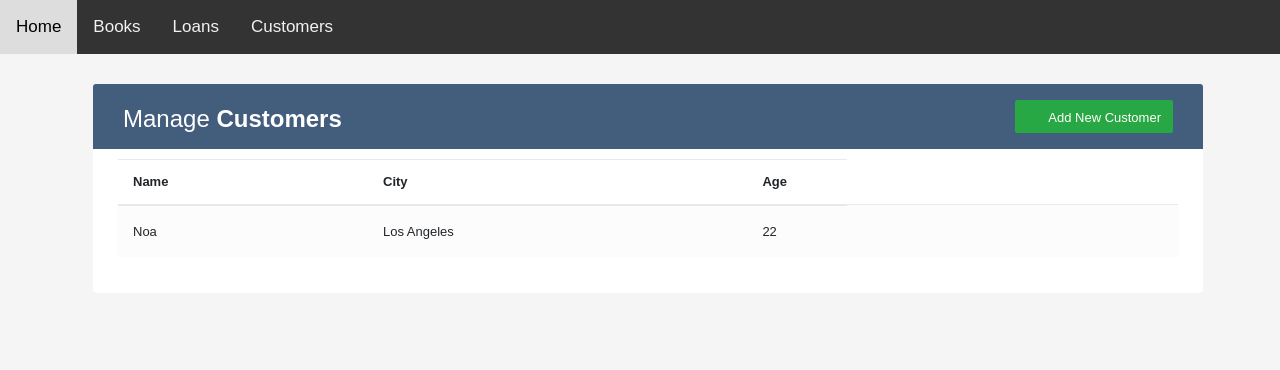
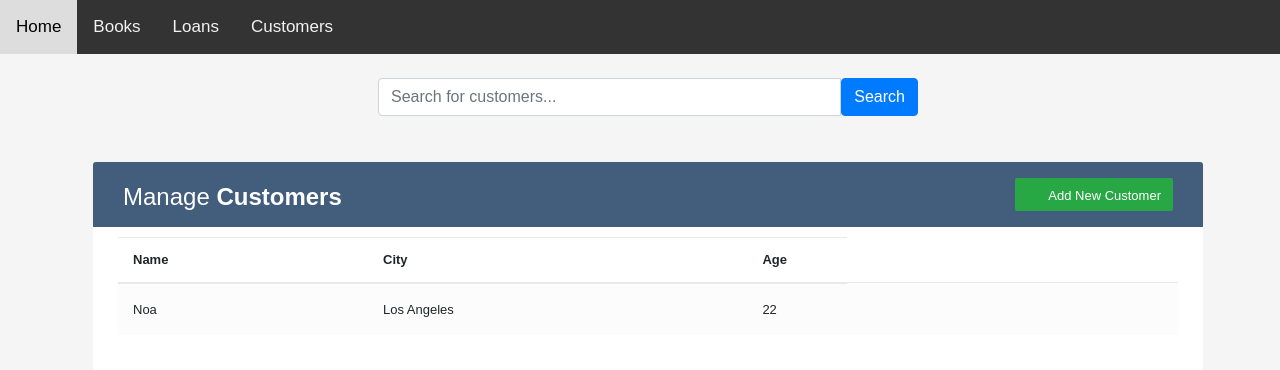
Before and after one commit to inbalmagen/library, a Flask app: page /customersPage in a window 1280 px wide. Shown: the top 370 px of the page. Run offline with Flask 3, Linux system fonts and the light colour scheme; data comes from the database, SQL or seed files in the repository; some libraries are stand-ins or nearby versions.

Commit message:
search customers

```diff
--- a/templates/customers1.html
+++ b/templates/customers1.html
@@ -65,7 +65,40 @@
 	};
 
 	loadData();
+
+	const searchCustomers = () => {
+        const searchInput = document.getElementById("searchInput").value.toLowerCase();
+        const customerRows = document.querySelectorAll("#tableBody tr");
+
+        customerRows.forEach((row) => {
+            const name = row.querySelector("td:nth-child(1)").textContent.toLowerCase();
+            const city = row.querySelector("td:nth-child(2)").textContent.toLowerCase();
+            const age = row.querySelector("td:nth-child(3)").textContent.toLowerCase();
+
+            if (
+                name.includes(searchInput) ||
+                city.includes(searchInput) ||
+                age.includes(searchInput)
+            ) {
+                row.style.display = "";
+            } else {
+                row.style.display = "none";
+            }
+        });
+    };
 </script>
+
+<!-- Search Box -->
+<div class="container">
+    <div class="row">
+        <div class="col-md-6 offset-md-3 mt-4">
+            <div class="input-group mb-3">
+                <input type="text" id="searchInput" class="form-control" placeholder="Search for customers...">
+                <button class="btn btn-primary" onclick="searchCustomers()">Search</button>
+            </div>
+        </div>
+    </div>
+</div>
 
 <div class="container-xl">
 	<div class="table-responsive">
```
